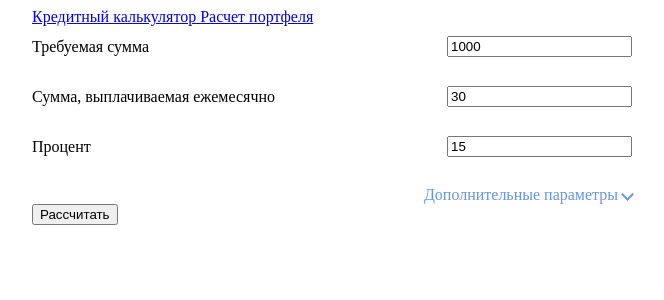
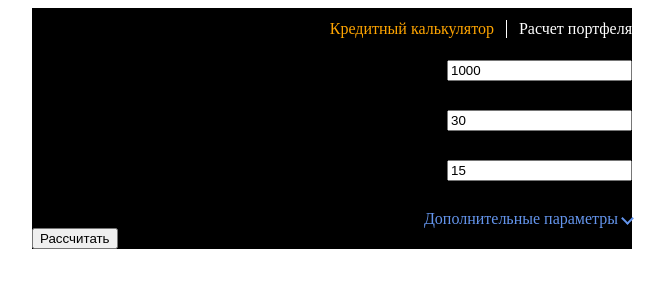
Before and after one commit to timastafx/loanCalculate, an Angular app: page /#/loanCalculate in a window 1280 px wide. Shown: the top 300 px of the page, without its empty margins (308-972 px from the left). Built offline with nearby package versions, Linux system fonts and the light colour scheme.

Commit message:
[Add] Finished tabs.component & started theming

```diff
--- a/components/src/tabs/tabs.component.html
+++ b/components/src/tabs/tabs.component.html
@@ -1,12 +1,11 @@
-<div class="core-tabs">
-  <ng-container *ngFor="let tab of tabs; trackBy: trackById">
-    <a
-      class="app-header__item app-header__item-active"
-      [routerLink]="tab.path"
-      [ngClass]="{'core-tabs__active': tab.id === activeId}"
-      (click)="onItemClick(tab)"
-    >
+<ul class="core-tabs">
+  <li
+    *ngFor="let tab of tabs; trackBy: trackById"
+    class="core-tabs__item"
+    [ngClass]="{ 'core-tabs__item--active': tab.id === activeId }"
+  >
+    <a class="app-header__item app-header__item-active" [routerLink]="tab.path" (click)="onItemClick(tab)">
       {{ tab.label }}
     </a>
-  </ng-container>
-</div>
+  </li>
+</ul>
--- a/components/src/tabs/tabs.component.scss
+++ b/components/src/tabs/tabs.component.scss
@@ -0,0 +1,27 @@
+.core-tabs {
+  list-style: none;
+  display: flex;
+  padding: 0;
+  margin: 0;
+  justify-content: flex-end;
+
+  &__item {
+    padding-left: 12px;
+    margin: 12px 0;
+
+    a {
+      color: var(--primary-text-color, black);
+      text-decoration: none;
+    }
+
+    &--active a {
+      color: var(--secondary-text-color, orange);
+      font-size: 16px;
+    }
+  }
+
+  &__item:not(:last-child) {
+    border-right: 1px solid var(--primary-border-color, black);
+    padding: 0 12px;
+  }
+}
--- a/components/src/tabs/tabs.component.ts
+++ b/components/src/tabs/tabs.component.ts
@@ -22,7 +22,7 @@ export class TabsComponent implements OnInit {
   }
 
   onItemClick(tab: Tab): void {
-    console.log(tab);
+    this.activeId = tab.id;
   }
 
   trackById(_: number, item: Tab): string {
--- a/src/app/app.component.html
+++ b/src/app/app.component.html
@@ -1,4 +1,4 @@
-<div class="app-component">
+<div class="app-component" [ngClass]="themeClass">
   <core-tabs [tabs]="tabs"></core-tabs>
 
   <router-outlet></router-outlet>
--- a/src/app/app.component.less
+++ b/src/app/app.component.less
@@ -1,5 +1,27 @@
+:host .app-component--color {
+  --primary-text-color: blue;
+  --secondary-text-color: red;
+  --primary-border-color: green;
+  --primary-background-color: azure;
+}
+
+:host .app-component--light {
+  --primary-border-color: black;
+  --primary-text-color: black;
+  --secondary-text-color: orange;
+  --primary-background-color: white;
+}
+
+:host .app-component--dark {
+  --primary-border-color: white;
+  --primary-text-color: white;
+  --secondary-text-color: orange;
+  --primary-background-color: black;
+}
+
 .app-component {
   width: 600px;
   margin-left: auto;
   margin-right: auto;
+  background-color: var(--primary-background-color, white);
 }
--- a/src/app/app.component.ts
+++ b/src/app/app.component.ts
@@ -1,5 +1,19 @@
 import { Component } from '@angular/core';
 import { Tab } from '../../components/src/tabs/tabs.component';
+
+export enum Theme {
+  Light = 'Light',
+  Dark = 'Dark',
+  Color = 'Color'
+}
+
+const themeClassName = 'app-component';
+
+const themesClassMap = {
+  [Theme.Light]: `${themeClassName}--light`,
+  [Theme.Dark]: `${themeClassName}--dark`,
+  [Theme.Color]: `${themeClassName}--color`
+};
 
 @Component({
   selector: 'app-root',
@@ -7,7 +21,7 @@ import { Tab } from '../../components/src/tabs/tabs.component';
   styleUrls: ['./app.component.less']
 })
 export class AppComponent {
-  title = 'loanCalculate';
+  theme = Theme.Dark;
 
   tabs: Tab[] = [
     {
@@ -21,4 +35,10 @@ export class AppComponent {
       path: ['/quantification']
     }
   ];
+
+  get themeClass(): { [key: string]: boolean } {
+    return {
+      [themesClassMap[this.theme]]: true
+    };
+  }
 }
```
